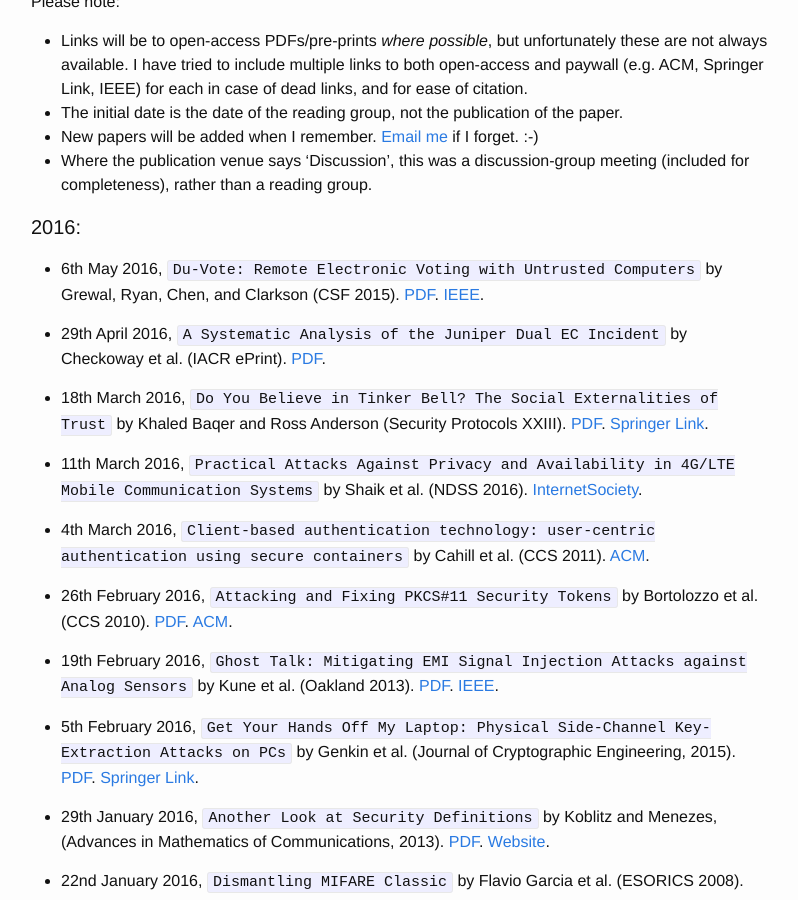
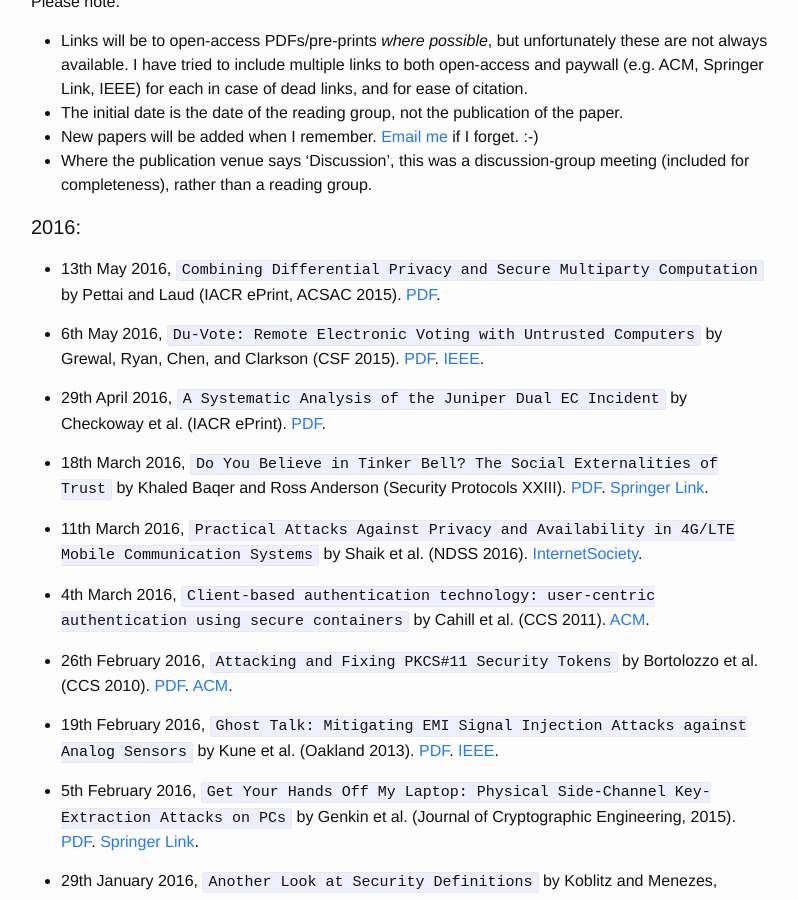
Before and after one commit to mpdehnel/ReadingGroup, a Jekyll site: the page built from index.md, in a window 1280 px wide and 900 px high, scrolled down 513 px. Shown: the whole window, without its empty margins (239-1037 px from the left). Built offline with Jekyll 4.4.1, drawn with Linux system fonts in a browser that asks for light colours.

Commit message:
Add Combining Differential Privacy and Secure Multiparty Computation by Pettai and Laud.

```diff
--- a/index.md
+++ b/index.md
@@ -19,6 +19,8 @@ Please note:
 * Where the publication venue says 'Discussion', this was a discussion-group meeting (included for completeness), rather than a reading group.
 
 #### 2016:
+
+* 13th May 2016, `Combining Differential Privacy and Secure Multiparty Computation` by Pettai and Laud (IACR ePrint, ACSAC 2015). [PDF](https://eprint.iacr.org/2015/598).
 
 * 6th May 2016, `Du-Vote: Remote Electronic Voting with Untrusted Computers` by Grewal, Ryan, Chen, and Clarkson (CSF 2015). [PDF](https://www.cs.bham.ac.uk/~mdr/research/papers/pdf/15-Du-Vote.pdf). [IEEE](http://ieeexplore.ieee.org/xpls/abs_all.jsp?arnumber=7243731&tag=1).
 
```
